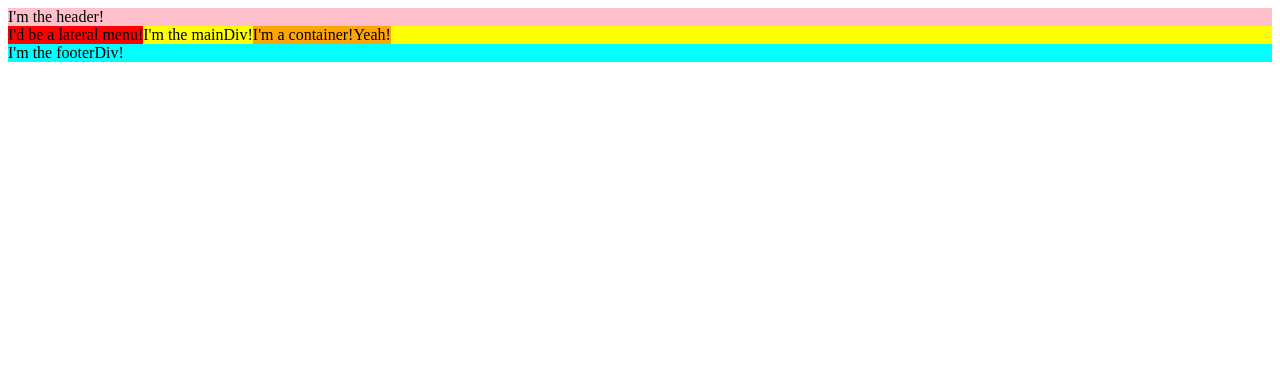
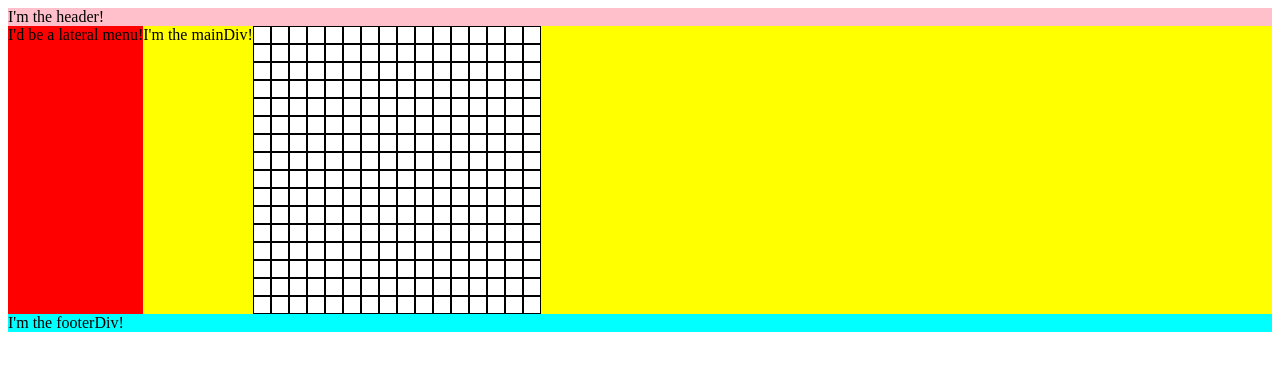
Before and after one commit to giovanniPepi/Etch-a-Sketch, a plain HTML site: page index.html in a window 1280 px wide. Drawn offline with Linux system fonts and the light colour scheme.

Commit message:
Add grid

```diff
--- a/main.js
+++ b/main.js
@@ -29,8 +29,20 @@ function createContainer () {
 
     const containerDiv = document.createElement("div");
     containerDiv.setAttribute("class", "container");
-    containerDiv.textContent = "I'm a container!Yeah!";
 
     mainDiv.prepend(lateralDiv);
     mainDiv.appendChild(containerDiv);
-}
+
+    createGrid(containerDiv);
+};
+
+function createGrid (containerDiv) {
+    const numberClone = 256;
+
+    for (let i = 0; i < numberClone; i++) {
+        let cloneDiv = document.createElement("div");
+        cloneDiv.setAttribute("class", "cloneDiv");
+        containerDiv.appendChild(cloneDiv);
+    }
+
+};
--- a/styles.css
+++ b/styles.css
@@ -5,6 +5,7 @@
 .main {
     display:flex;
     background: yellow;
+    height: 100hv;
 }
 
 .footer {
@@ -12,9 +13,19 @@
 }
 
 .container {
+    display:grid;
+    grid-template-columns: repeat(16, 0fr);
     background: orange;
 }
 
 .lateral {
     background: red;
 }
+
+.cloneDiv {
+
+    border: .1rem solid black;
+    background: white;
+    width: 1rem;
+    height: 1rem;
+}
```
